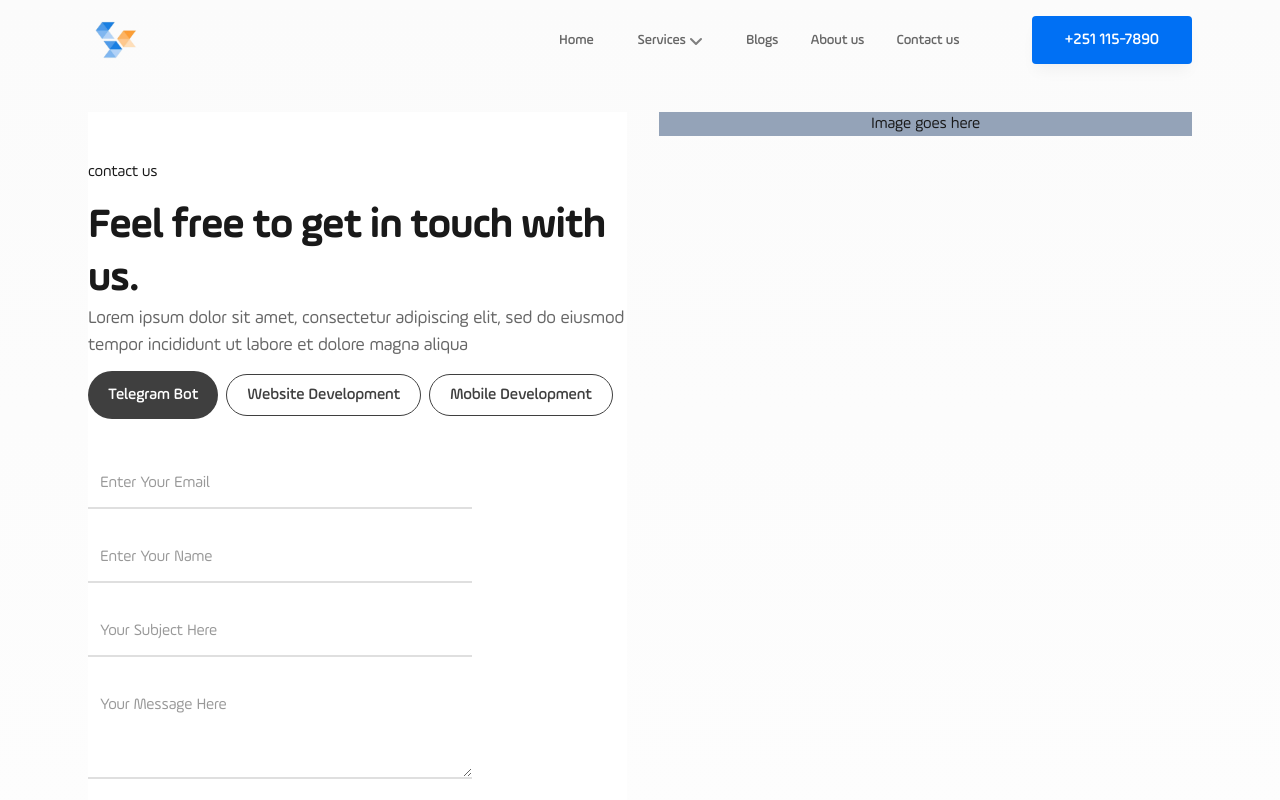
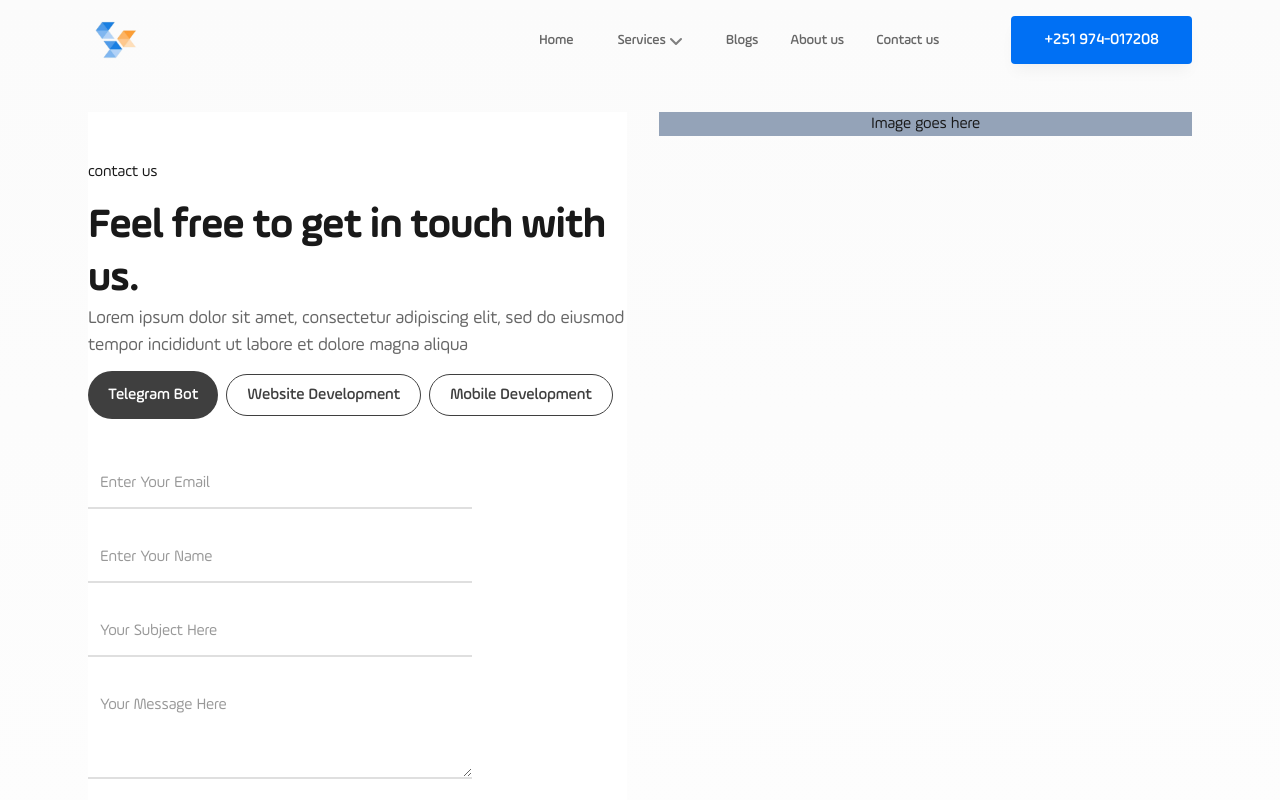
Before and after one commit to habtish1/Source-Code-Web, a Next.js app: page /contact in a window 1280 px wide. Shown: the top 800 px of the page. Built offline with nearby package versions, Linux system fonts and the light colour scheme.

Commit message:
Update header.tsx

```diff
--- a/components/ui/header.tsx
+++ b/components/ui/header.tsx
@@ -139,7 +139,7 @@ export default function Header() {
                 className="btn py-2 text-nowrap text-white bg-blue-600 hover:bg-white hover:text-blue-600 border-2 border-blue-600 ease-linear rounded-md duration-300"
                 href="tel:+1234567890"
               >
-                +251 115-7890
+                +251 974-017208
               </a>
             </Tooltip>
           </div>
```
